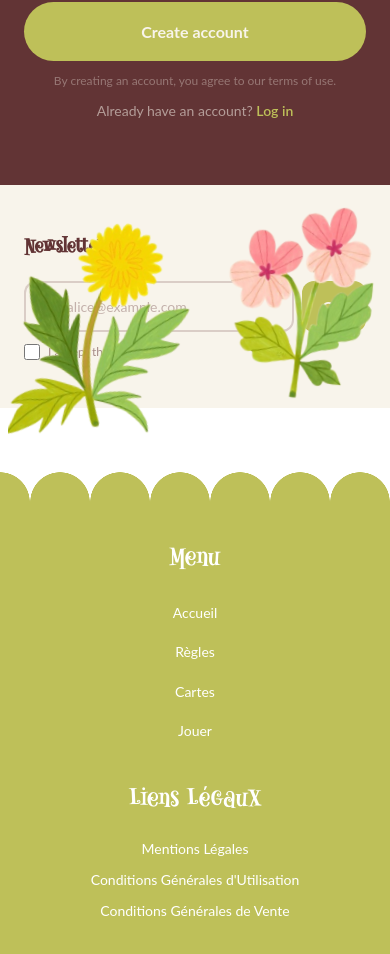
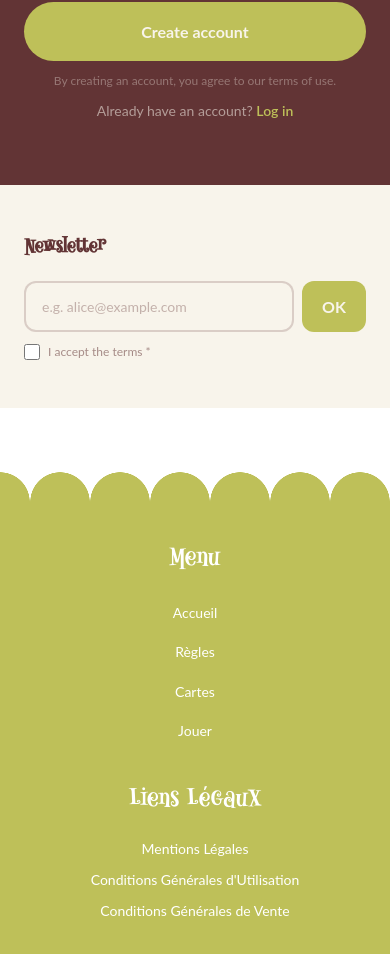
Before and after one commit to DerouillonAlice/sauve_qui_pousse, a Vue app: page / in a window 390 px wide. Shown: the part 4611-5565 px from the top of the page. Built offline with nearby package versions, Linux system fonts and the light colour scheme.

Commit message:
feat(footer): responsive flowers — hidden <768px, small 768-1024px, full >1024px

```diff
--- a/src/App.vue
+++ b/src/App.vue
@@ -16,9 +16,9 @@ import pinkFlowerImg from '@/assets/img/pink_flower.svg'
   <!-- Zone footer : fleurs derrière la vague et le fond vert -->
   <div class="relative">
     <img :src="yellowFlowerImg" aria-hidden="true"
-      class="absolute -top-75 left-2 sm:left-6 w-64 sm:w-80 z-0 pointer-events-none select-none" />
+      class="hidden md:block absolute -top-48 md:w-44 lg:-top-75 lg:w-80 left-2 lg:left-6 z-0 pointer-events-none select-none" />
     <img :src="pinkFlowerImg" aria-hidden="true"
-      class="absolute -top-78 right-2 sm:right-6 w-56 sm:w-80 z-0 pointer-events-none select-none" />
+      class="hidden md:block absolute -top-44 md:w-40 lg:-top-78 lg:w-80 right-2 lg:right-6 z-0 pointer-events-none select-none" />
     <WaveEdge class="relative z-10" color="var(--color-primary)" position="top" :size="60" />
     <AppFooter class="relative z-10" />
   </div>
```
